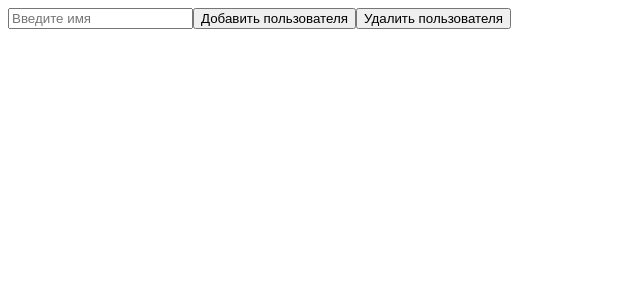
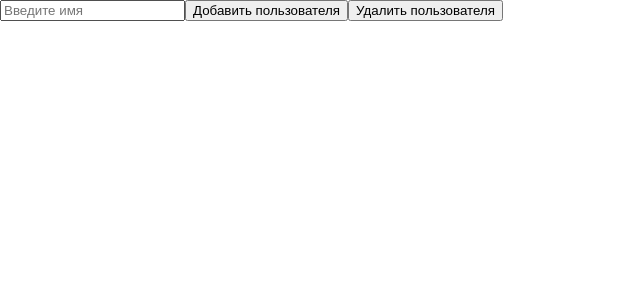
Before and after one commit to BryakunovIvan/password-manager-client, a React app: page / in a window 1280 px wide. Shown: the top 300 px of the page, without its empty margins (0-640 px from the left). Built offline with nearby package versions, Linux system fonts and the light colour scheme.

Commit message:
Инициализация PostCSS

```diff
--- a/package.json
+++ b/package.json
@@ -25,6 +25,7 @@
     "@typescript-eslint/eslint-plugin": "^5.21.0",
     "@typescript-eslint/parser": "^5.21.0",
     "babel-loader": "^8.2.4",
+    "css-loader": "^6.7.1",
     "eslint": "^8.14.0",
     "eslint-config-airbnb": "^19.0.4",
     "eslint-plugin-import": "^2.26.0",
@@ -32,6 +33,10 @@
     "eslint-plugin-react": "^7.29.4",
     "eslint-plugin-react-hooks": "^4.5.0",
     "html-webpack-plugin": "^5.5.0",
+    "postcss": "^8.4.13",
+    "postcss-loader": "^6.2.1",
+    "postcss-nested": "^5.0.6",
+    "style-loader": "^3.3.1",
     "ts-loader": "^9.2.8",
     "typescript": "^4.6.3",
     "webpack": "^5.71.0",
--- /dev/null
+++ b/postcss.config.js
@@ -0,0 +1,7 @@
+const postCssNested = require('postcss-nested');
+
+module.exports = {
+	plugins: [
+		postCssNested,
+	],
+};
--- a/src/index.js
+++ b/src/index.js
@@ -1,6 +1,7 @@
 import React from 'react';
 import ReactDOM from 'react-dom';
 import App from './App';
+import './style.css';
 
 ReactDOM.render(
 	<App />,
--- /dev/null
+++ b/src/style.css
@@ -0,0 +1,3 @@
+body {
+	margin: 0;
+}
--- a/webpack.common-config.js
+++ b/webpack.common-config.js
@@ -21,6 +21,10 @@ module.exports = {
 				},
 			},
 			{ test: /\.(ts|tsx)?$/, exclude: /node_modules/, loader: 'ts-loader' },
+			{
+				test: /\.css$/,
+				use: ['style-loader', 'css-loader', 'postcss-loader'],
+			},
 		],
 	},
 	resolve: {
```
Also changed, not shown: 1 other file (tests, documents, lock files or other folders).
